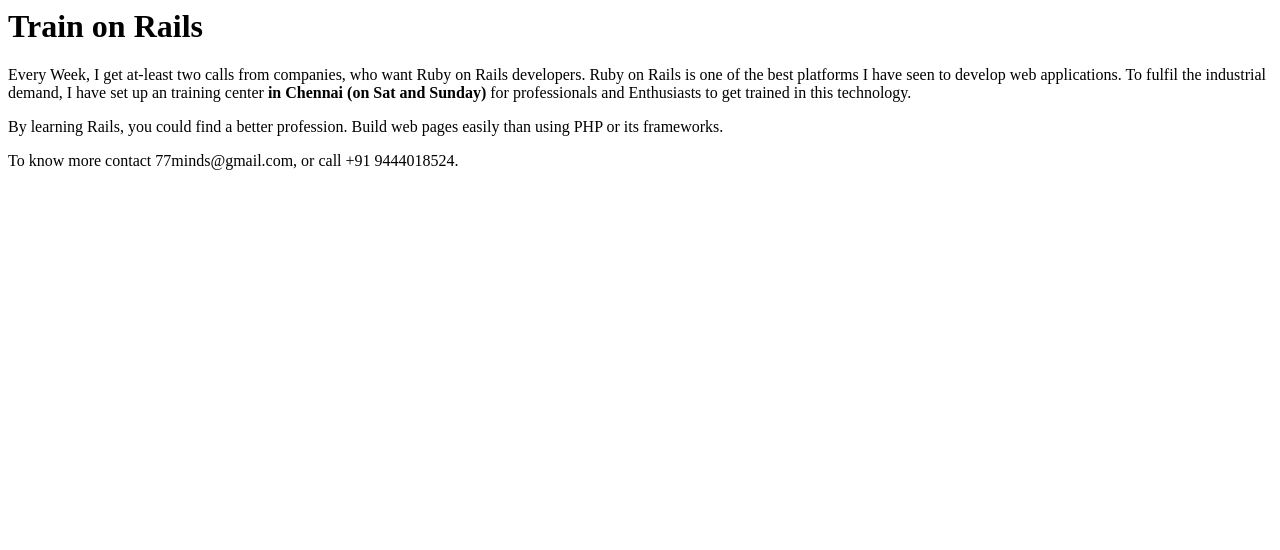
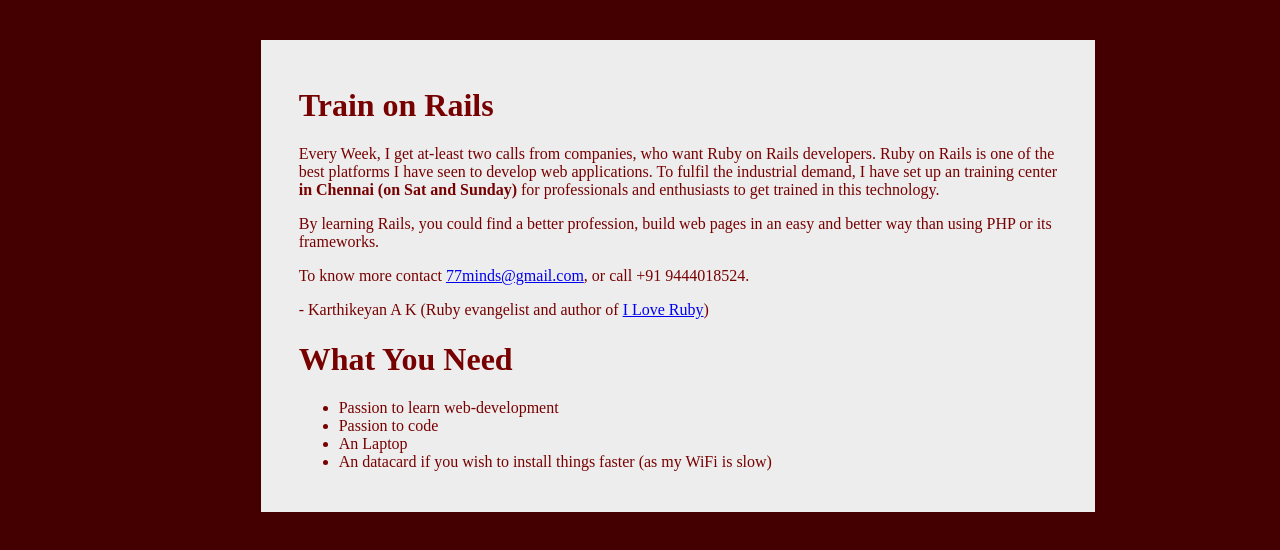
Before and after one commit to trainonrails/trainonrails.github.io, a plain HTML site: page index.html in a window 1280 px wide. Drawn offline with Linux system fonts and the light colour scheme.

Commit message:
did some more designing

```diff
--- /dev/null
+++ b/css/style.css
@@ -0,0 +1,15 @@
+body{
+  //background-image: url("../img/grey_mat.jpg");
+  background: #440000;
+}
+
+div.frame{
+  width: 60%;
+  background: #ededed;
+  margin-left: 20%;
+  margin-top: 40px;
+  color: #770000;
+  padding: 2%;
+  padding-right: 3%;
+  padding-left: 3%;
+}
--- a/index.html
+++ b/index.html
@@ -1,19 +1,33 @@
 <html>
   <head>
+    <link rel="stylesheet" href="css/style.css" />
   </head>
   <body>
+    <div class="frame">
       <h1>Train on Rails</h1>
       <p>
 	Every Week, I get at-least two calls from companies, who want Ruby on Rails developers.
 	Ruby on Rails is one of the best platforms I have seen to develop web applications.
 	To fulfil the industrial demand, I have set up an training center <b>in Chennai (on Sat and Sunday)</b> for professionals and
-      Enthusiasts to get trained in this technology.
+	enthusiasts to get trained in this technology.
       </p>
       <p>
-      By learning Rails, you could find a better profession. Build web pages easily than using PHP or its frameworks.
+	By learning Rails, you could find a better profession, build web pages in an easy and better way than using PHP or its frameworks.
       </p>
       <p>
-      To know more contact 77minds@gmail.com, or call +91 9444018524.
+	To know more contact <a href="mailto:77minds@gmail.com">77minds@gmail.com</a>, or call +91 9444018524.
       </p>
+      <p>
+	- Karthikeyan A K (Ruby evangelist and author of <a href="http://goo.gl/1qrMUN">I Love Ruby</a>)
+      </p>
+
+      <h1>What You Need</h1>
+      <ul>
+	<li>Passion to learn web-development</li>
+	<li>Passion to code</li>
+	<li>An Laptop</li>
+	<li>An datacard if you wish to install things faster (as my WiFi is slow)</li>
+      </ul>
+    </div>
   </body>
 </html>
```
Also changed, not shown: img/grey_mat.jpg (added). Lines whose indentation alone changed are shown as unchanged.
